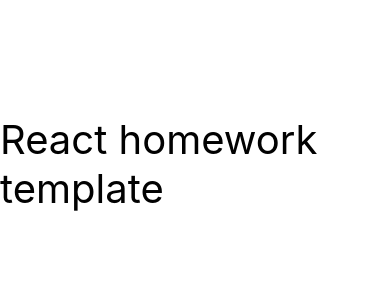
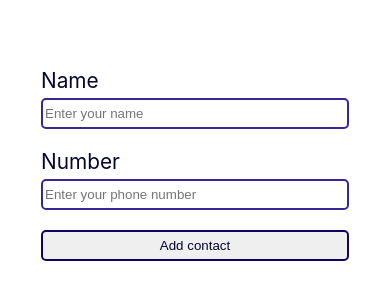
Before and after one commit to Irinassha/goit-react-hw-02-phonebook, a React (Create React App) app: page / in a window 390 px wide. Shown: the part 258-558 px from the top of the page. Built offline with nearby package versions, Linux system fonts and the light colour scheme.

Commit message:
phonebook

```diff
--- a/package.json
+++ b/package.json
@@ -2,7 +2,7 @@
   "name": "react-homework-template",
   "version": "0.1.0",
   "private": true,
-  "homepage": "https://goitacademy.github.io/react-homework-template/",
+  "homepage": "https://Irinassha.github.io/goit-react-hw-02-phonebook/",
   "dependencies": {
     "@testing-library/jest-dom": "^5.16.3",
     "@testing-library/react": "^12.1.4",
--- a/src/components/App.jsx
+++ b/src/components/App.jsx
@@ -1,3 +1,7 @@
+import { Phonebook } from "./phonebook/Phonebook";
+
+
+
 export const App = () => {
   return (
     <div
@@ -7,10 +11,10 @@
         justifyContent: 'center',
         alignItems: 'center',
         fontSize: 40,
-        color: '#010101'
+        color: '#010101',
       }}
     >
-      React homework template
+      <Phonebook />
     </div>
   );
 };
--- /dev/null
+++ b/src/components/contactform/ContactForm.jsx
@@ -0,0 +1,29 @@
+import s from './ContactForm.module.css';
+
+export const ContactForm = () => {
+  return (
+    <div className={s.form}>
+      <div className={s.formInput}>
+        <label className={s.formLabel}>Name </label>
+        <input
+          className={s.input}
+          type="text"
+          name="name"
+          required
+          placeholder="Enter your name"
+        />
+      </div>
+      <div className={s.formInput}>
+        <label className={s.formLabel}>Number </label>
+        <input
+          className={s.input}
+          type="tel"
+          name="number"
+          required
+          placeholder="Enter your phone number"
+        />
+      </div>
+      <button className={s.formBtn} type="button">Add contact</button>
+    </div>
+  );
+};
--- /dev/null
+++ b/src/components/contactform/ContactForm.module.css
@@ -0,0 +1,47 @@
+.form{
+display: flex;
+flex-direction: column;
+gap: 20px;
+margin: 0;
+}
+
+.formInput{
+display: flex;
+flex-direction: column;
+gap: 5px;
+}
+
+.formLabel{
+font-size: 1.3rem;
+color: rgb(4, 6, 48);
+}
+
+.input{
+width: 300px;
+height: 25px;
+border: 2px solid rgb(55, 39, 148);
+border-radius: 5px;
+color: rgb(4, 6, 48);
+&:hover{
+box-shadow: 0px 1px 1px 1px rgb(55, 39, 148, 0.5);
+}
+&:focus{
+box-shadow: 0px 2px 2px 2px rgb(55, 39, 148, 0.5);
+outline: none;
+outline-offset: 0;
+}
+}
+.formBtn{
+padding: 6px;
+border: 2px solid rgb(16, 2, 93);
+border-radius: 5px;
+color: rgb(4, 6, 48);
+&:hover{
+background-color: rgb(172, 172, 197);
+box-shadow: 0px 1px 1px 1px rgba(14, 0, 96, 0.5);
+}
+&:focus{
+background-color: rgb(172, 172, 197);
+box-shadow: 0px 2px 2px 2px rgba(14, 2, 82, 0.5);
+}
+}
--- /dev/null
+++ b/src/components/phonebook/Phonebook.jsx
@@ -0,0 +1,16 @@
+import { ContactForm } from "components/contactform/ContactForm";
+import React from "react";
+
+
+export class Phonebook extends React.Component {
+
+
+    render() {
+        return (
+         <ContactForm/>
+        );
+
+
+    }
+
+}
```
Also changed, not shown: src/components/contactlist/ContactList.jsx (added), src/components/contactlist/ContactList.module.css (added), src/components/filter/Filter.jsx (added), src/components/filter/Filter.module.css (added), src/components/phonebook/Phonebook.module.css (added).
